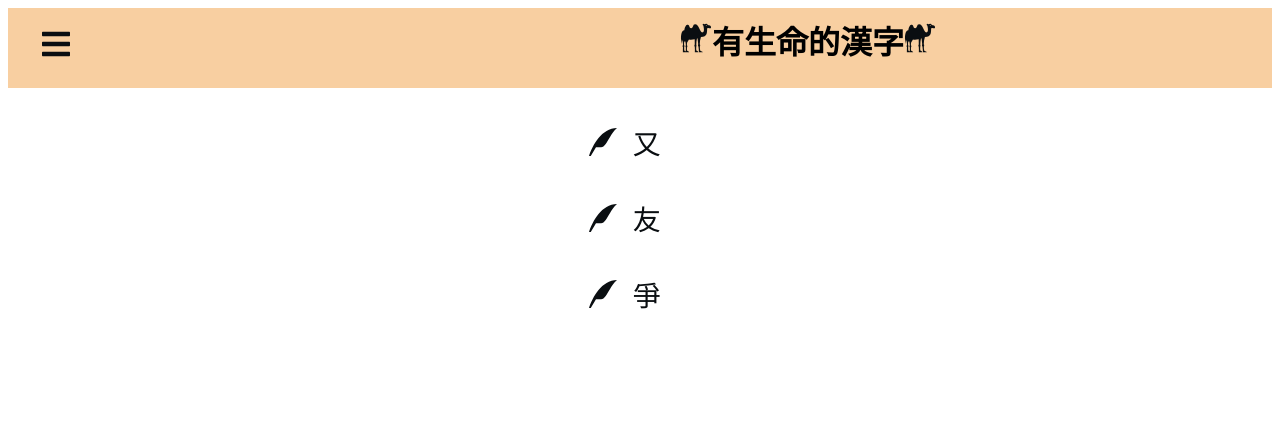
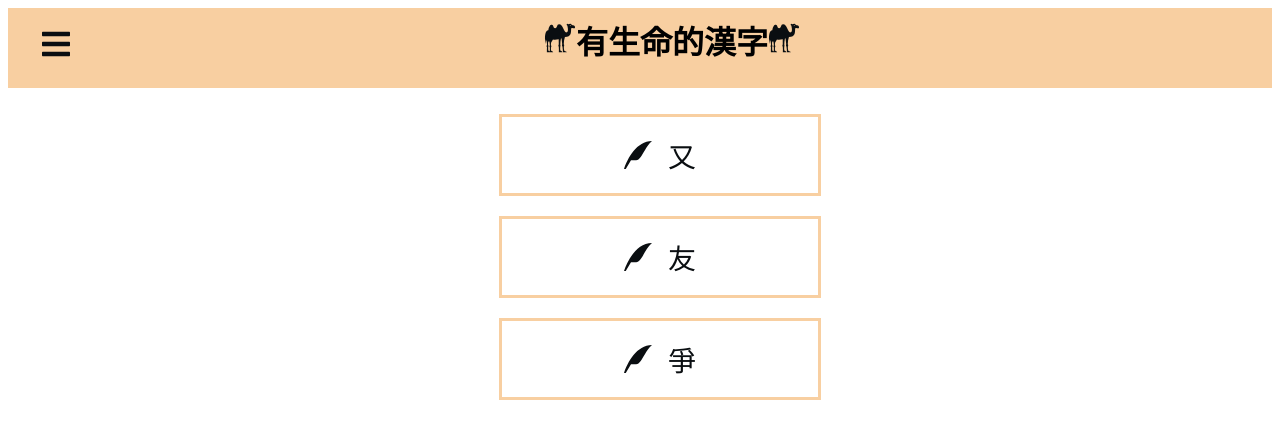
Before and after one commit to ti55987/breathing-hanzi, a React (Create React App) app in the folder app/: page / in a window 1280 px wide. Shown: the top 438 px of the page. Built offline with nearby package versions, Linux system fonts and the light colour scheme.

Commit message:
css tweak

```diff
--- a/app/src/components/multiple_choice.tsx
+++ b/app/src/components/multiple_choice.tsx
@@ -2,7 +2,7 @@ import React, { useState } from "react";
 import { useParams } from "react-router-dom";
 import "./multiple_choice.css";
 // @ts-ignore: Unreachable code error
-import { Test, QuestionGroup, Question, Option } from "react-multiple-choice";
+import { Test, Question, QuestionGroup, Option } from "react-multiple-choice";
 import { WordData } from "./constants/word_data";
 import WordNavbar from "./word_navbar";
 
@@ -20,27 +20,28 @@ function MultipleChoice() {
   return (
     <div>
       <WordNavbar word={word} />
-      {sumitted && <h2>{rightAnswer}</h2>}
       <Test
         onOptionSelect={(i: SelectOption) => {
           setSelectedOptions(i[questionNumber]);
           setSubmitted(false);
         }}
       >
+        <Question style={{ "font-size": "2rem" }}>
+          請選擇對應 [ {word} ] 的圖像
+        </Question>
         <QuestionGroup questionNumber={questionNumber}>
-          <Question style={{ "font-size": "2rem" }}>
-            請選擇對應 [ {word} ] 的圖像
-          </Question>
           {Object.keys(WordData).map(key => {
             return (
               <Option value={key}>
-                <img width="100" height="100" src={WordData[key].imageUrl} />
+                <img width="150" height="150" src={WordData[key].imageUrl} />
               </Option>
             );
           })}
         </QuestionGroup>
       </Test>
       <br />
+
+      {sumitted && <h2>{rightAnswer}</h2>}
       <button
         className="audio-button"
         onClick={() => {
--- a/app/src/components/navbar.css
+++ b/app/src/components/navbar.css
@@ -12,10 +12,9 @@
 }
 
 .title {
-  margin-left: 38rem;
+  width: 100%;
+  text-align: center;
   margin-bottom: 1rem;
-  text-align: center;
-  justify-content: center;
 }
 
 .nav-menu {
@@ -57,7 +56,7 @@
 }
 
 .nav-text a:hover {
-  background-color: #7fd4d9;
+  background-color: #f7fafa;
 }
 
 .nav-menu-items {
--- a/app/src/components/word_card_list.css
+++ b/app/src/components/word_card_list.css
@@ -1,28 +1,31 @@
-.word-card-items {
-  width: 90%;
+.wordcard-container {
+  display: flex;
+  justify-content: center;
+  align-items: center;
+  flex-direction: column;
 }
 
-.word-card-text {
-  display: grid;
-  justify-content: center;
-  align-items: center;
-  padding: 8px 0px 8px 16px;
+.wordcard-item {
+  width: 300px;
+  height: 60px;
+  margin: 10px;
+  padding: 8px 8px 8px 8px;
+  border: 3px solid #f8cfa1;
   list-style: none;
-  height: 60px;
 }
 
-.word-card-text a {
+.wordcard-item a {
   text-decoration: none;
   color: #0a0e11;
   font-size: 28px;
-  width: 95%;
+  width: 100%;
   height: 100%;
   display: flex;
+  justify-content: center;
   align-items: center;
-  padding: 0 16px;
   border-radius: 4px;
 }
 
-.word-card-text a:hover {
+.wordcard-item a:hover {
   background-color: #f8cfa1;
 }
--- a/app/src/components/word_card_list.tsx
+++ b/app/src/components/word_card_list.tsx
@@ -7,10 +7,10 @@ import "./word_card_list.css";
 function WordCardList() {
   return (
     <div>
-      <ul className="word-card-items">
+      <ul className="wordcard-container">
         {Object.keys(WordData).map(key => {
           return (
-            <li key={key} className="word-card-text">
+            <li key={key} className="wordcard-item">
               <Link to={`/hanzi/${key}`}>
                 <ImIcons.ImQuill />
                 <span>{key}</span>
```
